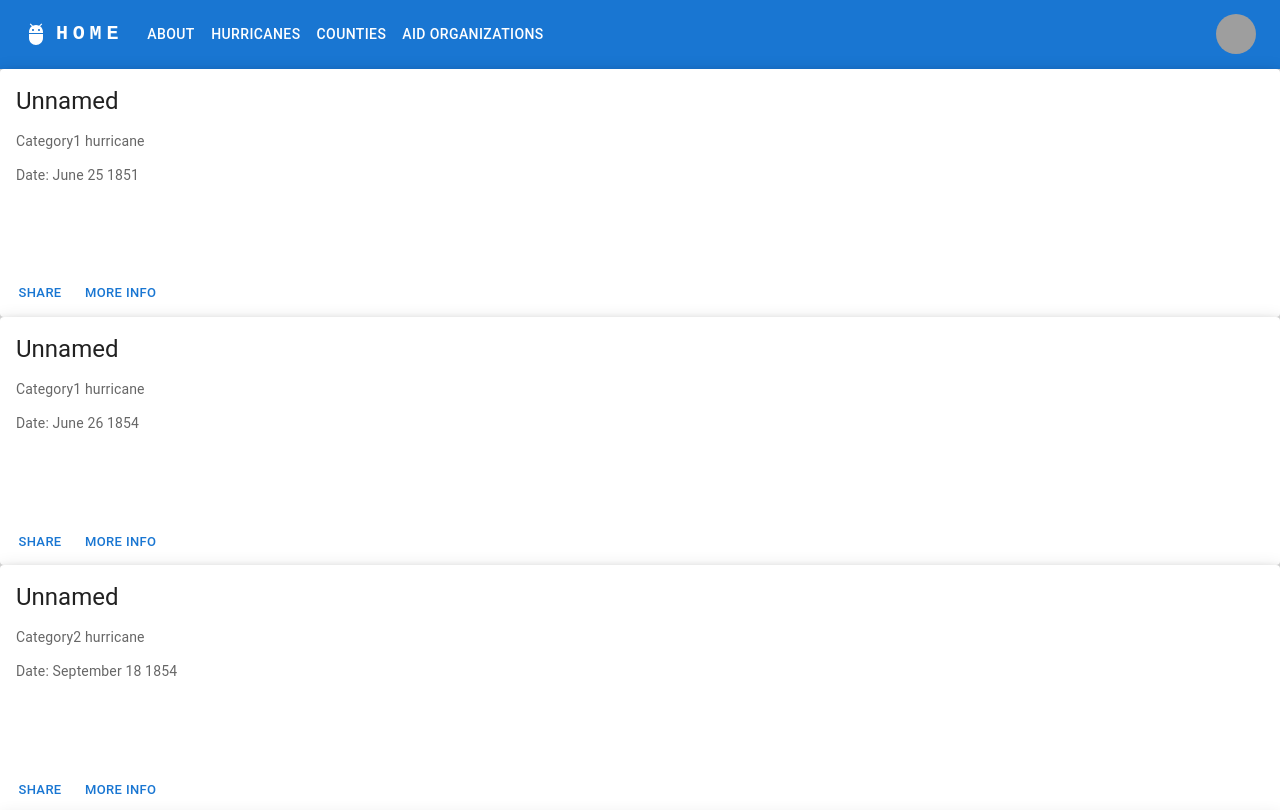
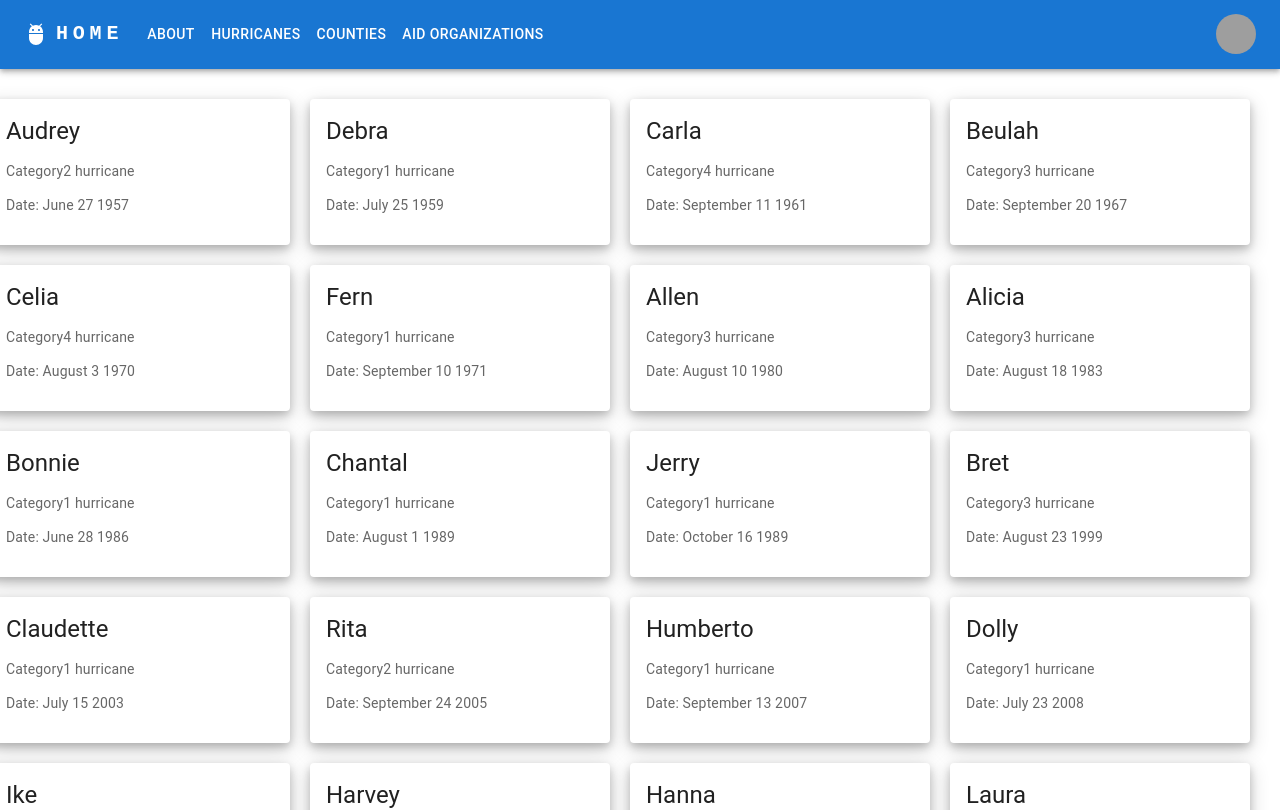
Before and after one commit to rohanchugh14/southwest-hurricane-aid, a React (Create React App) app: page /hurricanes in a window 1280 px wide. Shown: the top 810 px of the page. Built offline with nearby package versions, Linux system fonts and the light colour scheme; grey boxes are pictures that could not be loaded.

Commit message:
display hurricanes data on the page

```diff
--- a/package.json
+++ b/package.json
@@ -6,7 +6,7 @@
     "@emotion/react": "^11.11.1",
     "@emotion/styled": "^11.11.0",
     "@mui/icons-material": "^5.14.9",
-    "@mui/material": "^5.14.10",
+    "@mui/material": "^5.14.11",
     "@testing-library/jest-dom": "^5.17.0",
     "@testing-library/react": "^13.4.0",
     "@testing-library/user-event": "^13.5.0",
@@ -17,7 +17,7 @@
     "react": "^18.2.0",
     "react-dom": "^18.2.0",
     "react-router-dom": "^6.16.0",
-    "react-scripts": "5.0.1",
+    "react-scripts": "^2.1.3",
     "typescript": "^4.9.5",
     "web-vitals": "^2.1.4"
   },
--- a/src/Data/hurricane_data.json
+++ b/src/Data/hurricane_data.json
@@ -1,4 +1,109 @@
 [
+    {
+        "Name": "Audrey",
+        "Category": "Category2 hurricane",
+        "Date": "June 27 1957"
+    },
+    {
+        "Name": "Debra",
+        "Category": "Category1 hurricane",
+        "Date": "July 25 1959"
+    },
+    {
+        "Name": "Carla",
+        "Category": "Category4 hurricane",
+        "Date": "September 11 1961"
+    },
+    {
+        "Name": "Beulah",
+        "Category": "Category3 hurricane",
+        "Date": "September 20 1967"
+    },
+    {
+        "Name": "Celia",
+        "Category": "Category4 hurricane",
+        "Date": "August 3 1970"
+    },
+    {
+        "Name": "Fern",
+        "Category": "Category1 hurricane",
+        "Date": "September 10 1971"
+    },
+    {
+        "Name": "Allen",
+        "Category": "Category3 hurricane",
+        "Date": "August 10 1980"
+    },
+    {
+        "Name": "Alicia",
+        "Category": "Category3 hurricane",
+        "Date": "August 18 1983"
+    },
+    {
+        "Name": "Bonnie",
+        "Category": "Category1 hurricane",
+        "Date": "June 28 1986"
+    },
+    {
+        "Name": "Chantal",
+        "Category": "Category1 hurricane",
+        "Date": "August 1 1989"
+    },
+    {
+        "Name": "Jerry",
+        "Category": "Category1 hurricane",
+        "Date": "October 16 1989"
+    },
+    {
+        "Name": "Bret",
+        "Category": "Category3 hurricane",
+        "Date": "August 23 1999"
+    },
+    {
+        "Name": "Claudette",
+        "Category": "Category1 hurricane",
+        "Date": "July 15 2003"
+    },
+    {
+        "Name": "Rita",
+        "Category": "Category2 hurricane",
+        "Date": "September 24 2005"
+    },
+    {
+        "Name": "Humberto",
+        "Category": "Category1 hurricane",
+        "Date": "September 13 2007"
+    },
+    {
+        "Name": "Dolly",
+        "Category": "Category1 hurricane",
+        "Date": "July 23 2008"
+    },
+    {
+        "Name": "Ike",
+        "Category": "Category2 hurricane",
+        "Date": "September 13 2008"
+    },
+    {
+        "Name": "Harvey",
+        "Category": "Category4 hurricane",
+        "Date": "August 26 2017"
+    },
+    {
+        "Name": "Hanna",
+        "Category": "Category1 hurricane",
+        "Date": "July 25 2020"
+    },
+    {
+        "Name": "Laura",
+        "Category": "Category1 hurricane",
+        "Date": "August 27 2020"
+    },
+    {
+        "Name": "Nicholas",
+        "Category": "Category1 hurricane",
+        "Date": "September 14 2021"
+    },
     {
         "Name": "Unnamed",
         "Category": "Category1 hurricane",
@@ -223,110 +328,5 @@
         "Name": "Unnamed",
         "Category": "Category2 hurricane",
         "Date": "October 4 1949"
-    },
-    {
-        "Name": "Audrey",
-        "Category": "Category2 hurricane",
-        "Date": "June 27 1957"
-    },
-    {
-        "Name": "Debra",
-        "Category": "Category1 hurricane",
-        "Date": "July 25 1959"
-    },
-    {
-        "Name": "Carla",
-        "Category": "Category4 hurricane",
-        "Date": "September 11 1961"
-    },
-    {
-        "Name": "Beulah",
-        "Category": "Category3 hurricane",
-        "Date": "September 20 1967"
-    },
-    {
-        "Name": "Celia",
-        "Category": "Category4 hurricane",
-        "Date": "August 3 1970"
-    },
-    {
-        "Name": "Fern",
-        "Category": "Category1 hurricane",
-        "Date": "September 10 1971"
-    },
-    {
-        "Name": "Allen",
-        "Category": "Category3 hurricane",
-        "Date": "August 10 1980"
-    },
-    {
-        "Name": "Alicia",
-        "Category": "Category3 hurricane",
-        "Date": "August 18 1983"
-    },
-    {
-        "Name": "Bonnie",
-        "Category": "Category1 hurricane",
-        "Date": "June 28 1986"
-    },
-    {
-        "Name": "Chantal",
-        "Category": "Category1 hurricane",
-        "Date": "August 1 1989"
-    },
-    {
-        "Name": "Jerry",
-        "Category": "Category1 hurricane",
-        "Date": "October 16 1989"
-    },
-    {
-        "Name": "Bret",
-        "Category": "Category3 hurricane",
-        "Date": "August 23 1999"
-    },
-    {
-        "Name": "Claudette",
-        "Category": "Category1 hurricane",
-        "Date": "July 15 2003"
-    },
-    {
-        "Name": "Rita",
-        "Category": "Category2 hurricane",
-        "Date": "September 24 2005"
-    },
-    {
-        "Name": "Humberto",
-        "Category": "Category1 hurricane",
-        "Date": "September 13 2007"
-    },
-    {
-        "Name": "Dolly",
-        "Category": "Category1 hurricane",
-        "Date": "July 23 2008"
-    },
-    {
-        "Name": "Ike",
-        "Category": "Category2 hurricane",
-        "Date": "September 13 2008"
-    },
-    {
-        "Name": "Harvey",
-        "Category": "Category4 hurricane",
-        "Date": "August 26 2017"
-    },
-    {
-        "Name": "Hanna",
-        "Category": "Category1 hurricane",
-        "Date": "July 25 2020"
-    },
-    {
-        "Name": "Laura",
-        "Category": "Category1 hurricane",
-        "Date": "August 27 2020"
-    },
-    {
-        "Name": "Nicholas",
-        "Category": "Category1 hurricane",
-        "Date": "September 14 2021"
     }
 ]
--- a/src/Hurricanes/index.tsx
+++ b/src/Hurricanes/index.tsx
@@ -1,19 +1,22 @@
 import React from "react";
 import HurricaneCard from "../components/HurricaneCard";
 import hurricaneData from "../Data/hurricane_data.json";
+import Grid from "@mui/material/Grid";
 
 const Hurricanes = () => {
   return (
-    <div>
-      {hurricaneData.map((hurricane, index) => (
+    <Grid container spacing={5} style={{ padding: "60px 20px 20px 20px" }}>
+      {hurricaneData.map((hurricane) => (
+        <Grid item xs={12} sm={3} style={{ padding: "10px" }}>
           <HurricaneCard
             // image={hurricane.image}
             name={hurricane.Name}
             category={hurricane.Category}
             date={hurricane.Date}
           />
+        </Grid>
       ))}
-    </div>
+    </Grid>
   );
 };
 
--- a/src/components/HurricaneCard.tsx
+++ b/src/components/HurricaneCard.tsx
@@ -34,7 +34,6 @@ export default function HurricaneCard(props: HurricaneDataProps) {
       <Card style={{
         maxWidth: "100%",
         height: "100%",
-        paddingBottom: "8%",
         boxShadow: "0 4px 8px 0 rgba(0, 0, 0, 0.2), 0 6px 20px 0 rgba(0, 0, 0, 0.19)",
         position: "relative"
       }}>
@@ -52,14 +51,6 @@ export default function HurricaneCard(props: HurricaneDataProps) {
             </CardContent>
           </CardActionArea>
         </Tooltip>
-        <CardActions style={{ position: "absolute", bottom: 0 }}>
-          <Button size="small" color="primary">
-            Share
-          </Button>
-          <Button size="small" color="primary">
-            More Info
-          </Button>
-        </CardActions>
       </Card>
 
       <Modal
```
Also changed, not shown: Data/hurricane_data.json (deleted, +0 -332 lines), 1 other file (tests, documents, lock files or other folders). Lines whose indentation alone changed are shown as unchanged.
